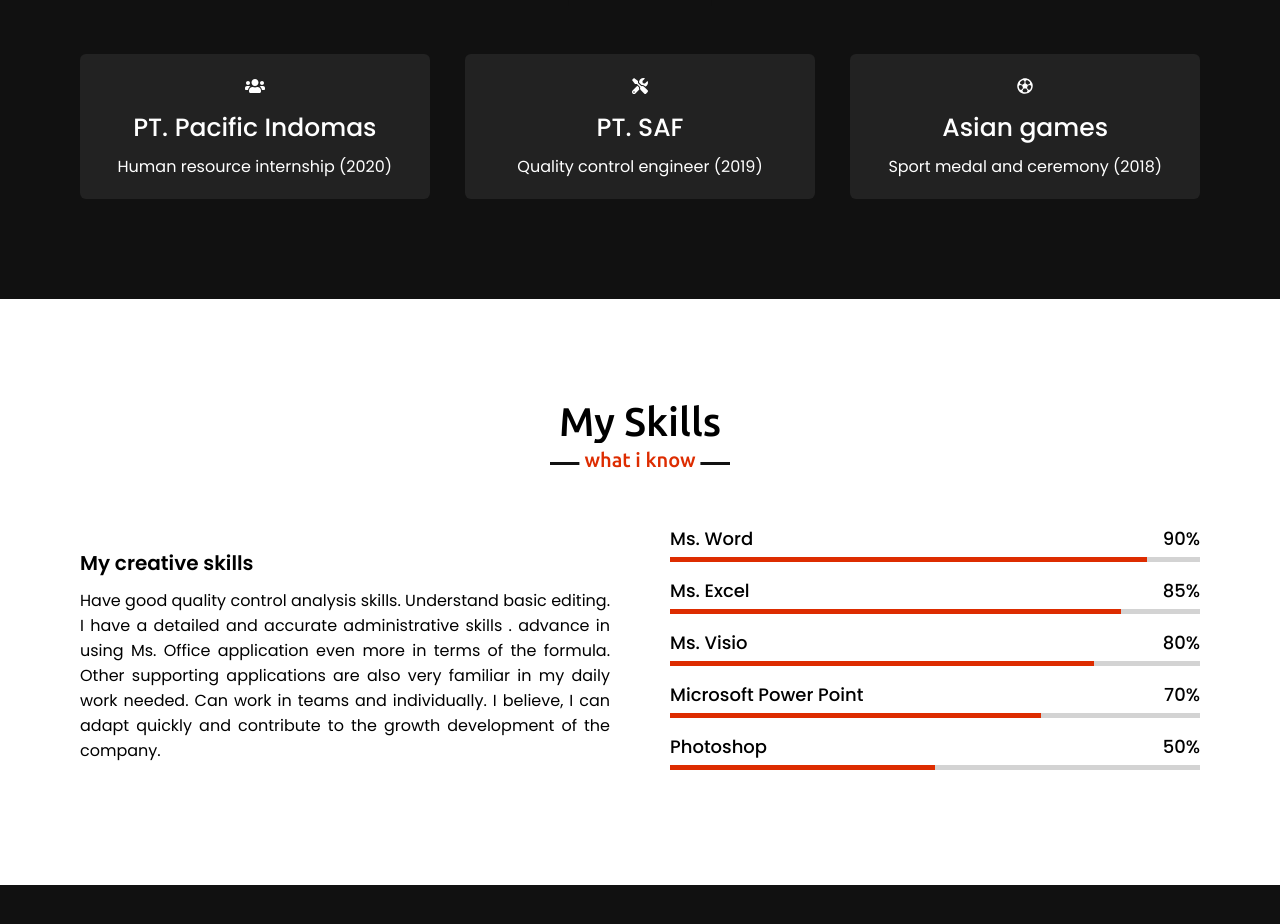
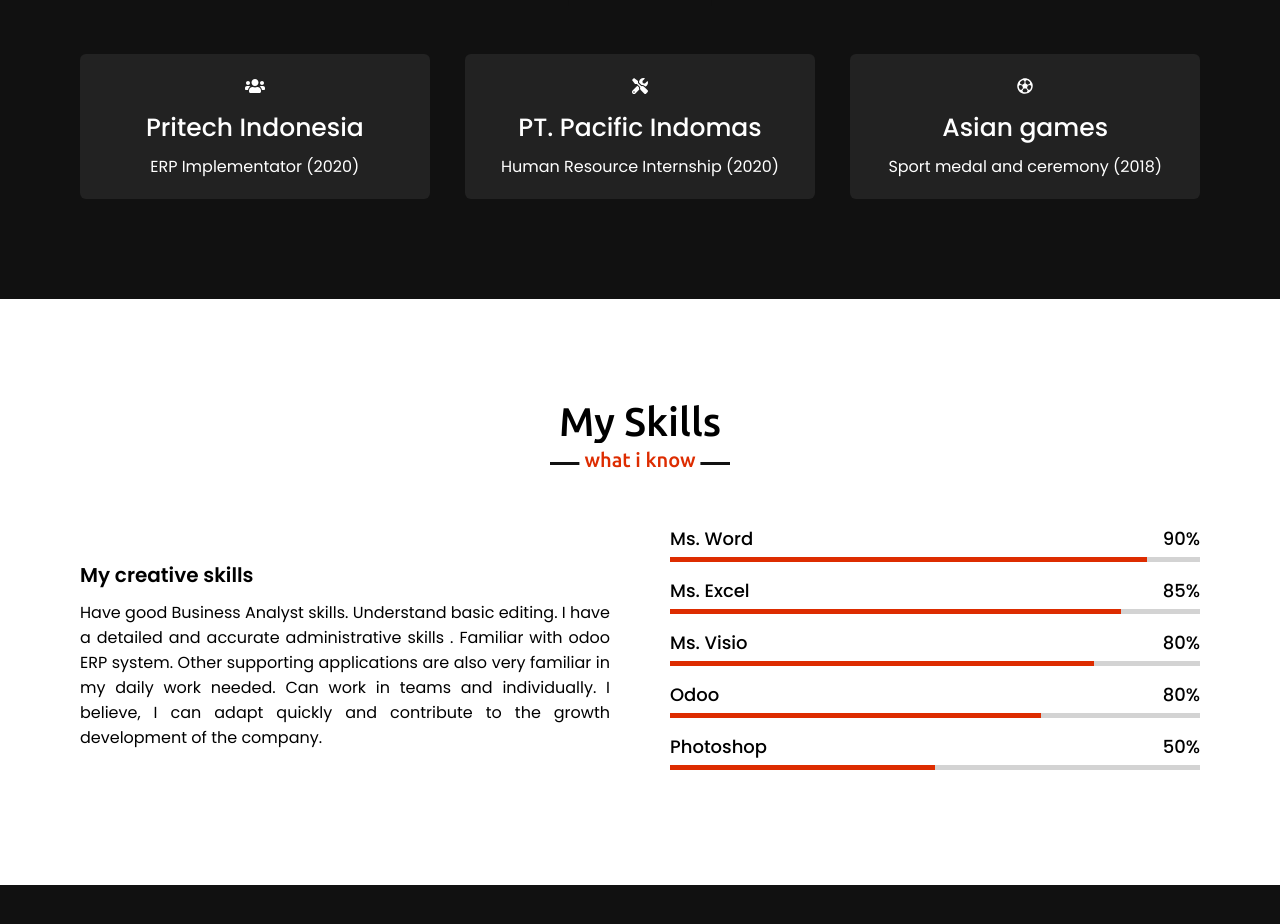
Before and after one commit to herdikma/personal_website, a plain HTML site: page index.html in a window 1280 px wide. Shown: the part 1705-2629 px from the top of the page. Drawn offline with nearby package versions, Linux system fonts and the light colour scheme.

Commit message:
Update index.html

```diff
--- a/index.html
+++ b/index.html
@@ -54,10 +54,7 @@
                 </div>
                 <div class="column right">
                     <div class="text">I'am Herdikma and I'am a <span class="typing-2"></span></div>
-                    <p>I am a fresh graduate from Mercu Buana University majoring in Industrial Engineering. I am a
-                        humble person, responsible, communicative, and hard working. I have work experience as Quality
-                        Control in PT. Sukses Abadi Farmindo & as HRD Staff in PT. Pacific Indomas . I am looking for
-                        job opportunities that provide opportunities for me to grow.</p>
+                    <p>Involved many implementation Odoo ERP as Business Analyst, analyze client business processes through observation, interviews, document analysis, and workflow analysis.  Having experience on project managing, Looking for job oppurtunities that provide opputunities to grow.</p>
                 </div>
             </div>
         </div>
@@ -71,15 +68,15 @@
                 <div class="card">
                     <div class="box">
                         <i class="fas fa-users"></i>
-                        <div class="text">PT. Pacific Indomas</div>
-                        <p>Human resource internship (2020)</p>
+                        <div class="text">Pritech Indonesia</div>
+                        <p>ERP Implementator (2020)</p>
                     </div>
                 </div>
                 <div class="card">
                     <div class="box">
                         <i class="fas fa-tools"></i>
-                        <div class="text">PT. SAF</div>
-                        <p>Quality control engineer (2019)</p>
+                        <div class="text">PT. Pacific Indomas</div>
+                        <p>Human Resource Internship (2020)</p>
                     </div>
                 </div>
                 <div class="card">
@@ -101,10 +98,9 @@
             <div class="skills-content">
                 <div class="column left">
                     <div class="text">My creative skills</div>
-                    <p>Have good quality control analysis skills. Understand basic editing. I have a detailed and
+                    <p>Have good Business Analyst skills. Understand basic editing. I have a detailed and
                         accurate
-                        administrative skills . advance in using Ms. Office application even more in
-                        terms of the formula. Other supporting applications are also very familiar in my daily work
+                        administrative skills . Familiar with odoo ERP system. Other supporting applications are also very familiar in my daily work
                         needed.
                         Can work in teams and individually. I believe, I can adapt quickly and contribute to the growth
                         development of the company.
@@ -135,8 +131,8 @@
                     </div>
                     <div class="bars">
                         <div class="info">
-                            <span>Microsoft Power Point</span>
-                            <span>70%</span>
+                            <span>Odoo</span>
+                            <span>80%</span>
                         </div>
                         <div class="line ppt"></div>
                     </div>
```
